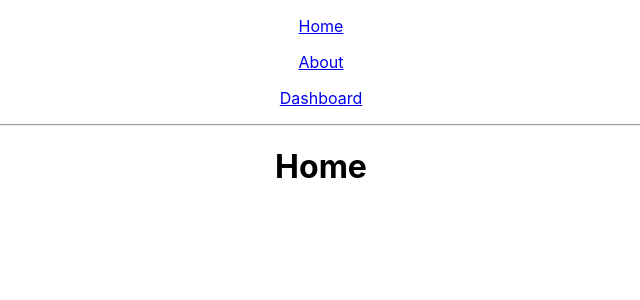
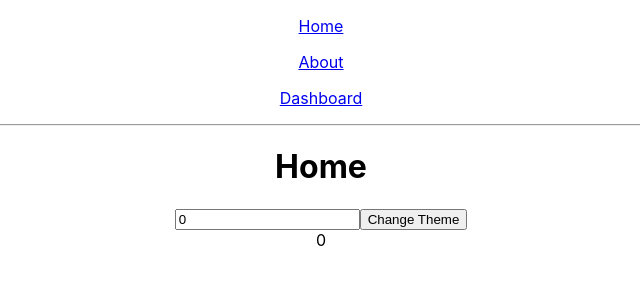
Before and after one commit to ks-nishan/react-practise-app, a React (Create React App) app: page /home in a window 1280 px wide. Shown: the top 300 px of the page, without its empty margins (319-959 px from the left). Built offline with nearby package versions, Linux system fonts and the light colour scheme.

Commit message:
feature: basic useMemo

```diff
--- a/src/components/home.jsx
+++ b/src/components/home.jsx
@@ -1,9 +1,34 @@
-import React from 'react';
+import React, { useMemo, useState } from "react";
 
 function Home() {
+  const [number, setNumber] = useState(0);
+  const [dark, setDark] = useState(false);
+  const doubleNumber = useMemo(() => {
+    return slowFunction(number);
+  }, [number]);
+  const themeStyle = {
+    backgroundColor: dark ? "black" : "white",
+    color: dark ? "white" : "black",
+  };
+
+  function slowFunction(num) {
+    console.log("Calling slow function");
+    for (let i = 0; i <= 1000000000; i++) {}
+    return num * 2;
+  }
+
   return (
     <div>
       <h1>Home</h1>
+      <input
+        type="number"
+        value={number}
+        onChange={(e) => setNumber(parseInt(e.target.value))}
+      />
+      <button onClick={() => setDark((prevDark) => !prevDark)}>
+        Change Theme
+      </button>
+      <div style={themeStyle}>{doubleNumber}</div>
     </div>
   );
 }
```
